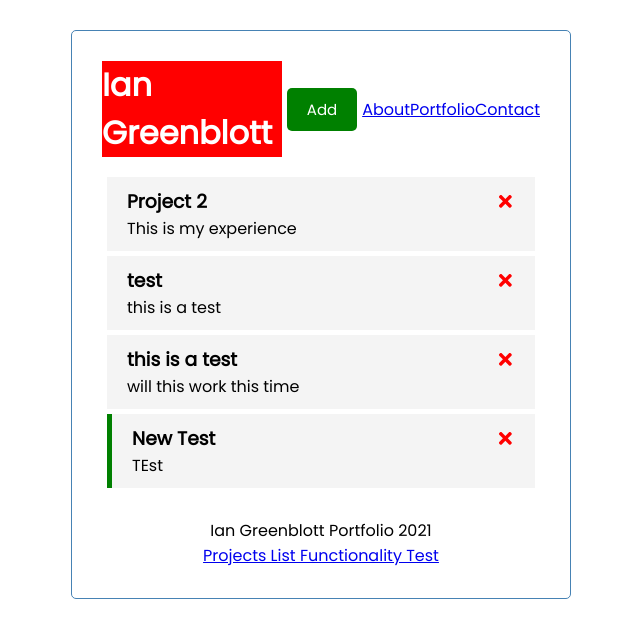
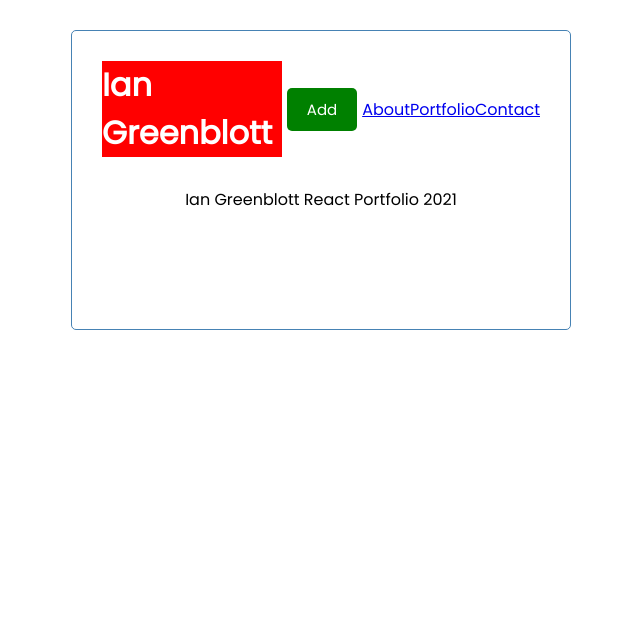
Before and after one commit to Zartender/ian-portfolio, a React (Create React App) app: page / in a window 1280 px wide. Shown: the top 638 px of the page, without its empty margins (319-959 px from the left). Built offline with nearby package versions, Linux system fonts and the light colour scheme; data requests are answered from the project's data file.

Commit message:
Reverse engineering this to make it how I want. Was trying to have a working example app in it but I am experiencing difficulty here.

```diff
--- a/src/App.js
+++ b/src/App.js
@@ -110,23 +110,7 @@ const App = () => {
           showAdd={showAddProject}
         />
         <Routes>
-          <Route
-            path='/'
-            element={
-              <>
-                {showAddProject && <AddProject onAdd={addProject} />}
-                {projects.length > 0 ? (
-                  <Projects
-                    projects={projects}
-                    onDelete={deleteProject}
-                    onToggle={toggleReminder}
-                  />
-                ) : (
-                  'No Projects to Show'
-                )}
-              </>
-            }
-          />
+          {/* <Route path='/'/> */}
           <Route path='/about' element={<About />} />
           <Route path='/contact' element={<Contact />} />
           <Route path='/portfolio' element={<Portfolio />} />
--- a/src/components/Footer.js
+++ b/src/components/Footer.js
@@ -1,13 +1,13 @@
-import { Link } from "react-router-dom"
+// import { Link } from "react-router-dom"
 
 export const Footer = () => {
     return (
        <footer>
            <p>
-               Ian Greenblott Portfolio 2021
+               Ian Greenblott React Portfolio 2021
            </p>
 
-           <Link to='/'>Projects List Functionality Test</Link>
+           {/* <Link to='/'>Projects List Functionality Test</Link> */}
        </footer>
     )
 }
```
